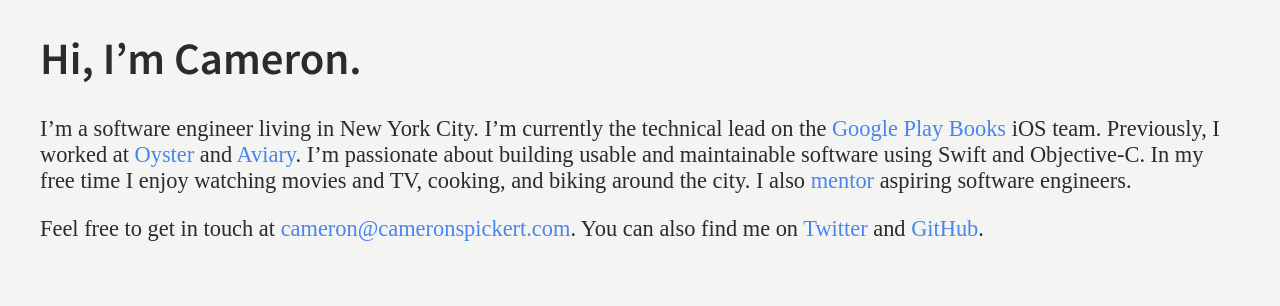
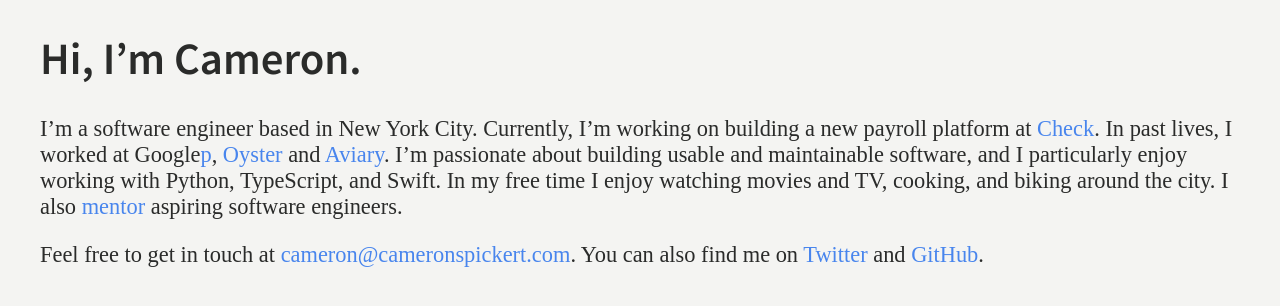
Before and after one commit to cspickert/cspickert.github.io, a Jekyll site: the page built from index.md, in a window 1280 px wide. Shown: the top 306 px of the page. Built offline with Jekyll 4.4.1, drawn with Linux system fonts in a browser that asks for light colours; some web fonts are replaced; our own code applies the rules of GitHub Pages for plain Markdown files.

Commit message:
Update index.md

```diff
--- a/index.md
+++ b/index.md
@@ -3,10 +3,11 @@
 ---
 # Hi, I'm Cameron.
 
-I'm a software engineer living in New York City. I'm currently the technical lead on the [Google Play Books][p] iOS team. Previously, I worked at [Oyster][o] and [Aviary][a]. I'm passionate about building usable and maintainable software using Swift and Objective-C. In my free time I enjoy watching movies and TV, cooking, and biking around the city. I also [mentor][c] aspiring software engineers.
+I'm a software engineer based in New York City. Currently, I'm working on building a new payroll platform at [Check][k]. In past lives, I worked at Google[p], [Oyster][o] and [Aviary][a]. I'm passionate about building usable and maintainable software, and I particularly enjoy working with Python, TypeScript, and Swift. In my free time I enjoy watching movies and TV, cooking, and biking around the city. I also [mentor][c] aspiring software engineers.
 
 Feel free to get in touch at [{{ site.email }}](mailto:{{ site.email }}). You can also find me on [Twitter][t] and [GitHub][g].
 
+[k]: https://checkhq.com
 [p]: https://en.wikipedia.org/wiki/Google_Play_Books
 [o]: https://en.wikipedia.org/wiki/Oyster_(company)
 [a]: https://en.wikipedia.org/wiki/Aviary_(image_editor)
```
